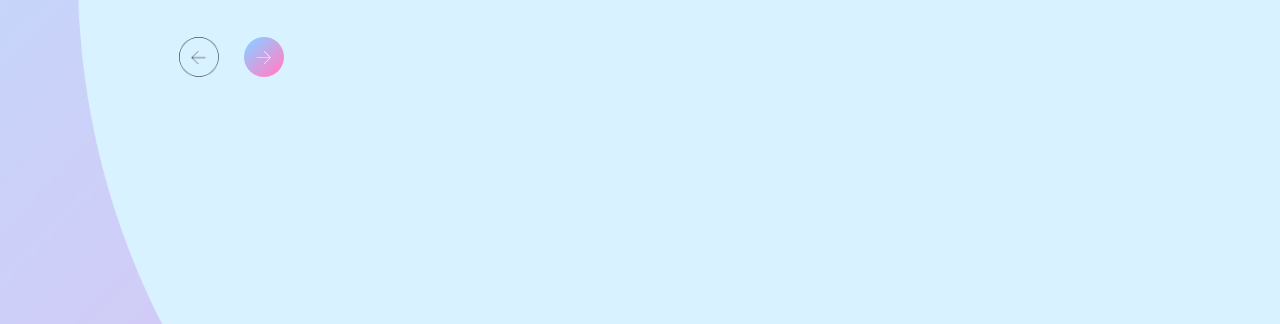
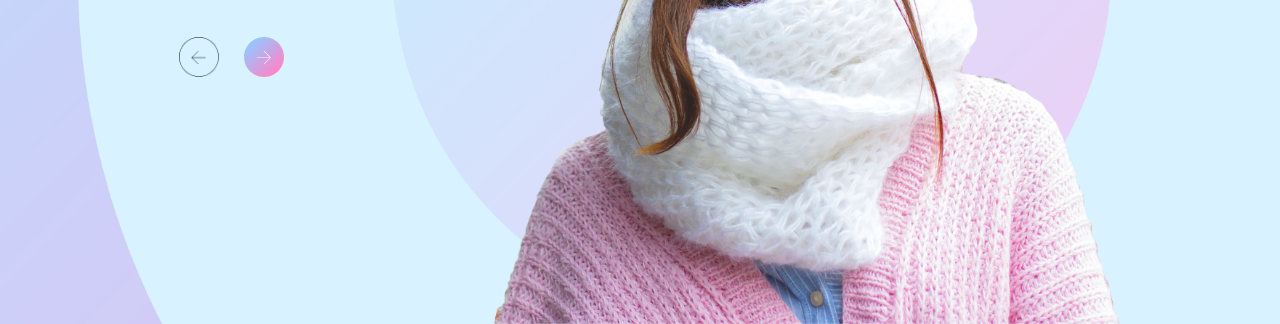
Before and after one commit to mohdrishin/UltimateFashionBrand, a plain HTML site: page index.html in a window 1280 px wide. Shown: the part 476-800 px from the top of the page. Drawn offline with Linux system fonts and the light colour scheme.

Commit message:
feature image added

```diff
--- a/index.html
+++ b/index.html
@@ -31,8 +31,9 @@
                 <img src="images/back-arrow.png">
                 <img src="images/next-arrow.png">
             </div>
+        </div>
 
-        </div>
+        <img src="images/img.png" class="feature-img">
     </div>
 </body>
 </html>
--- a/style.css
+++ b/style.css
@@ -75,3 +75,9 @@ nav ul li a{
     width: 40px;
     margin-right: 25px;
 }
+.feature-img{
+    position: absolute;
+    bottom: 0;
+    height: 90%;
+    right: 160px;
+}
```
